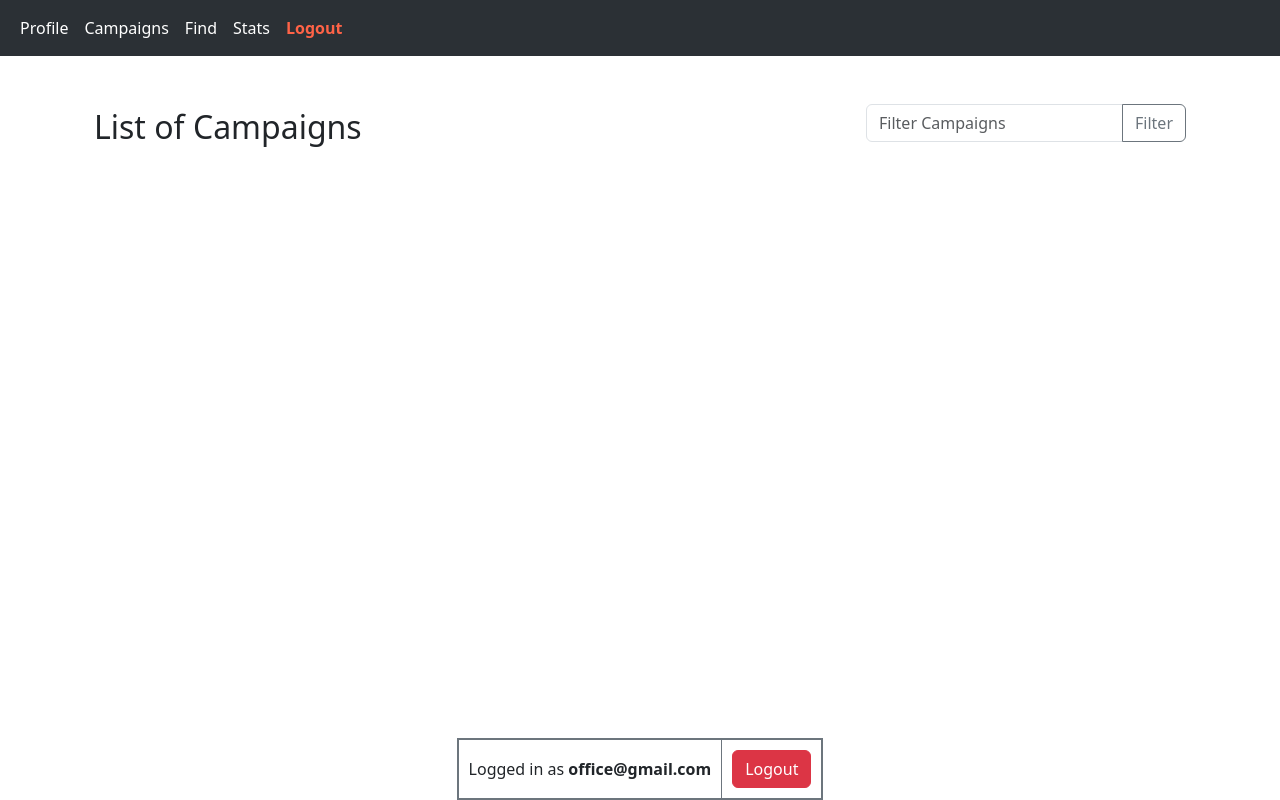
After one commit to Rubix-av/IESCP, a Flask app: page /influencer/influencer-find in a window 1280 px wide. The commit adds this page. Run offline with Flask 3, Linux system fonts and the light colour scheme; a user stored in the database is signed in; data that the repository does not hold is empty.

Commit message:
Feature/Influencers can see the available campaigns

```diff
--- a/website/__init__.py
+++ b/website/__init__.py
@@ -23,8 +23,10 @@ def create_app():
     from .sponsors import sponsor
     from .influencers import influencer
     from .auth import auth
+    from .home import home
 
     # registering blueprints
+    app.register_blueprint(home, url_prefix="/")
     app.register_blueprint(sponsor, url_prefix="/sponsor")
     app.register_blueprint(influencer, url_prefix="/influencer")
     app.register_blueprint(auth, url_prefix="/auth")
--- a/website/influencers.py
+++ b/website/influencers.py
@@ -1,11 +1,28 @@
 from flask import Blueprint, render_template, request, flash, redirect, url_for
 from flask_login import current_user, login_required
 from .model import db
+import requests
 from datetime import datetime
 
 influencer = Blueprint("influencer", __name__)
 
+# Campaings API URL
+campaigns_api_url = "http://127.0.0.1:8000/api/campaign"
+
 @influencer.route("/influencer-profile")
 @login_required
 def influencer_profile():
-    return render_template("influencer_page/influencer-profile.html", user=current_user)
+    return render_template("influencer_pages/influencer-profile.html", user=current_user)
+
+@influencer.route("/influencer-find")
+@login_required
+def influencer_find():
+    response = requests.get(campaigns_api_url)
+    allCampaigns = response.json()
+
+    return render_template("influencer_pages/influencer-find.html", user=current_user, allCampaigns=allCampaigns)
+
+@influencer.route("/influencer-stats")
+@login_required
+def influencer_stats():
+    return render_template("influencer_pages/influencer-stats.html", user=current_user)
--- a/website/model.py
+++ b/website/model.py
@@ -11,6 +11,7 @@ class Sponsors(db.Model, UserMixin):
     industry = db.Column(db.String(150), nullable=False)
     budget = db.Column(db.Integer, nullable=False)
     password = db.Column(db.String(50), nullable=False)
+    rank = db.Column(db.Integer, default=2, nullable=False)
 
     def get_id(self):
         return f"sponsor-{self.id}"
@@ -27,6 +28,7 @@ class Influencers(db.Model, UserMixin):
     reach = db.Column(db.Integer)
     platform_preference = db.Column(db.String(50), nullable=False)
     password = db.Column(db.String(50), nullable=False)
+    rank = db.Column(db.Integer, default=1, nullable=False)
     ad_requests = db.relationship("Ad_request", backref="influencers")
 
     def get_id(self):
--- /dev/null
+++ b/website/static/influencer/influencer-find.css
@@ -0,0 +1,21 @@
+.campaign-row {
+    display: flex;
+    justify-content: space-between;
+    align-items: center;
+    padding: 10px;
+    /* border: 1px solid #ddd; */
+    border: solid rgb(84, 77, 77);
+    margin-bottom: 5px;
+    border-radius: 5px;
+    border-width: 3px;
+}
+.btn-view {
+    font-weight: bold;
+    border-width: 2px;
+    color: black;
+}
+.btn-request {
+    font-weight: bold;
+    border-width: 2px;
+    color: black;
+}
--- a/website/templates/base.html
+++ b/website/templates/base.html
@@ -12,6 +12,7 @@
   <link rel="stylesheet" href="{{ url_for('static', filename='login.css') }}">
   <link rel="stylesheet" href="{{ url_for('static', filename='sponsor/sponsor-register.css') }}">
   <link rel="stylesheet" href="{{ url_for('static', filename='influencer/influencer-register.css') }}">
+  <link rel="stylesheet" href="{{ url_for('static', filename='influencer/influencer-find.css') }}">
 
   <!-- Bootstrap scripts -->
   <script defer src="https://cdn.jsdelivr.net/npm/bootstrap@5.3.3/dist/js/bootstrap.bundle.min.js" integrity="sha384-YvpcrYf0tY3lHB60NNkmXc5s9fDVZLESaAA55NDzOxhy9GkcIdslK1eN7N6jIeHz" crossorigin="anonymous"></script>
@@ -35,14 +36,29 @@
 
         <!-- If user is not authenticated display only Login Register -->
         {% if user.is_authenticated %}
+
+        {% if user.rank == 1 %}
+        <!-- Influencer Navbar -->
+        <a href="/influencer/influencer-profile" class="nav-link active">Profile</a>
+        <a href="/influencer/influencer-find" class="nav-link active">Find</a>
+        <a href="/influencer/influencer-stats" class="nav-link active">Stats</a>
+        <a href="/auth/logout" class="nav-link active" style="color: rgb(255, 99, 71);"><strong>Logout</strong></a>
+        {% else %}
+        {% if user.rank == 2 %}
+        <!-- Sponsor Navbar -->
         <a href="/sponsor/sponsor-profile" class="nav-link active">Profile</a>
         <a href="/sponsor/sponsor-campaigns" class="nav-link active">Campaigns</a>
         <a href="/sponsor/sponsor-find" class="nav-link active">Find</a>
         <a href="/sponsor/sponsor-stats" class="nav-link active">Stats</a>
         <a href="/auth/logout" class="nav-link active" style="color: rgb(255, 99, 71);"><strong>Logout</strong></a>
         {% else %}
+        <!-- Admin Navbar  -->
+        {% endif %}
+        {% endif %}
+
+        {% else %}
+        <a href="/" class="nav-link active"><strong>Home</strong></a>
         <a href="/auth/login" class="nav-link active">Login</a>
-        <a href="/auth/logout" class="nav-link active" style="color: rgb(255, 99, 71);"><strong>Logout</strong></a>
         {% endif %}
 
       </div>
--- /dev/null
+++ b/website/templates/home.html
@@ -0,0 +1,5 @@
+{% extends 'base.html' %} {% block title %}Home{% endblock %}
+
+{% block content %}
+<h1>This is the homepage</h1>
+{% endblock %}
--- /dev/null
+++ b/website/templates/influencer_pages/influencer-find.html
@@ -0,0 +1,33 @@
+{% extends "view.html" %} {% block title %}Find{% endblock %}
+
+{% block view_content %}
+
+<div class="container mt-4">
+
+    <div class="mt-5 d-flex align-items-center justify-content-between">
+        <h2 class="flex-shrink-0">
+            List of Campaigns
+        </h2>
+        <!-- create a search button  -->
+        <form action="/user/search-book" method="POST" class="flex-grow-2 ms-3">
+            <div class="input-group mb-3">
+            <input type="text" class="form-control" placeholder="Filter Campaigns" name="search">
+            <button class="btn btn-outline-secondary" type="submit">Filter</button>
+            </div>
+        </form>
+    </div>
+
+    {% for campaign in allCampaigns %}
+        {% if campaign.visibility == "Public" %}
+            <div class="mt-2 campaign-row">
+                <span>{{ campaign.title }} | Details</span>
+                <div>
+                    <button class="btn btn-outline-warning btn-view">View</button>
+                    <button class="btn btn-outline-success btn-request">Request</button>
+                </div>
+            </div>
+        {% endif %}
+    {% endfor %}
+</div>
+
+{% endblock %}
--- a/website/templates/influencer_pages/influencer-register.html
+++ b/website/templates/influencer_pages/influencer-register.html
@@ -5,7 +5,7 @@
 
   {# influencer register input form #}
   <form method="POST" class="form-control" id="influencer-register-form">
-      <h2 align="center">Influencer Register</h2> <br>
+    <h2 class="fw-bold" align="center">Influencer Register</h2> <br>
 
       <div class="form-floating mb-4">
         <input type="email" id="email" name="email" placeholder="Enter Email" class="form-control">
--- /dev/null
+++ b/website/templates/influencer_pages/influencer-stats.html
@@ -0,0 +1,5 @@
+{% extends 'view.html' %} {% block title %}Stats{% endblock %}
+
+{% block view_content %}
+<h1>This is Influencer's Stats page</h1>
+{% endblock %}
--- a/website/templates/login.html
+++ b/website/templates/login.html
@@ -19,7 +19,7 @@
 <div class="container mt-3" align="center" id="login-container">
 
   <form method="POST" class="form-control" id="login-form">
-      <h2 align="center">Login</h2> <br>
+      <h2 class="fw-bold" align="center">Login</h2> <br>
 
       <div class="form-floating mb-4">
         <input type="email" id="email" name="email" placeholder="Enter Email" class="form-control">
--- a/website/templates/sponsor_pages/add-campaign.html
+++ b/website/templates/sponsor_pages/add-campaign.html
@@ -1,7 +1,7 @@
 {% extends "view.html" %} {% block title %}Add Campaigns{% endblock %}
 
 {% block view_content %}
-<br><h1 align="center">Create Campaigns</h1> <br>
+<br><h1 class="fw-bold" align="center">Create Campaigns</h1> <br>
 <form method="POST" class="form-control" id="create-campaign-form">
 
     <div class="form-floating mb-4">
--- a/website/templates/sponsor_pages/sponsor-register.html
+++ b/website/templates/sponsor_pages/sponsor-register.html
@@ -5,7 +5,7 @@
 
   {# sponsor register input form #}
   <form method="POST" class="form-control" id="sponsor-register-form">
-      <h2 align="center">Sponsor Register</h2> <br>
+      <h2 class="fw-bold" align="center">Sponsor Register</h2> <br>
 
       <div class="form-floating mb-4">
         <input type="email" id="email" name="email" placeholder="Enter Email" class="form-control">
```
Also changed, not shown: website/auth.py (+4 -4 lines), website/home.py (added, +8 -0 lines), website/templates/sponsor_pages/sponsor-campaigns.html (+9 -6 lines), instance/database.db.
